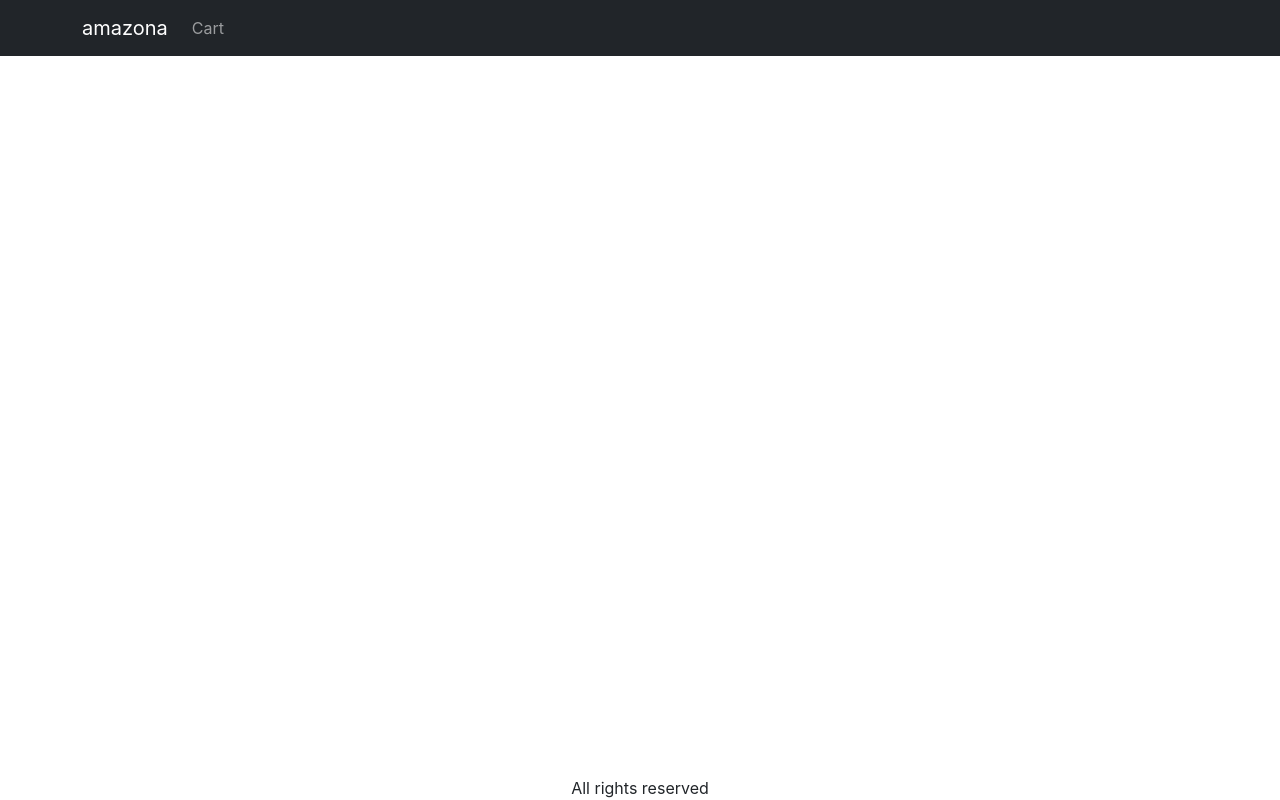
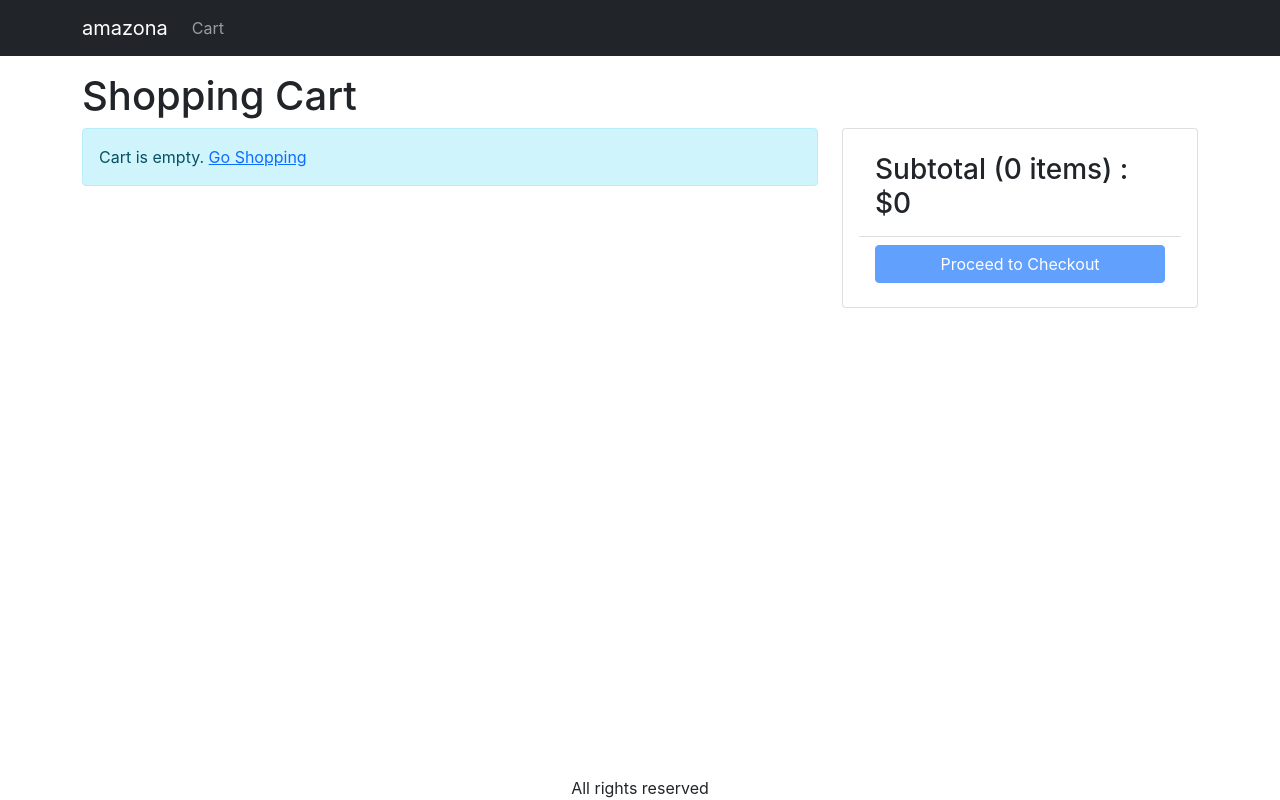
Before and after one commit to waliullahcoder/mern-e-commerce, a React (Create React App) app in the folder frontend/: page /cart in a window 1280 px wide. Built offline with nearby package versions, Linux system fonts and the light colour scheme.

Commit message:
Part12: Create-Cart-Screen

```diff
--- a/frontend/src/App.js
+++ b/frontend/src/App.js
@@ -1,6 +1,7 @@
 import { BrowserRouter, Link, Route, Routes } from 'react-router-dom';
 import HomeScreen from './screens/HomeScreen';
 import ProductScreen from './screens/ProductScreen';
+import CartScreen from './screens/CartScreen';
 import Navbar from 'react-bootstrap/Navbar';
 import Container from 'react-bootstrap/Container';
 import { LinkContainer } from 'react-router-bootstrap';
@@ -40,6 +41,7 @@ function App() {
         <Container className="mt-3">
             <Routes>
               <Route path="/product/:slug" element={<ProductScreen />} />
+              <Route path="/cart" element={<CartScreen />} />
               <Route path="/" element={<HomeScreen />} />
             </Routes>
           </Container>
--- a/frontend/src/index.css
+++ b/frontend/src/index.css
@@ -27,6 +27,9 @@ main {
   background-color: #f0c040;
   color: #000000;
 }
+.img-thumbnail {
+  height: 80px;
+}
 .rating span {
   color: #ffc000;
 }
--- /dev/null
+++ b/frontend/src/screens/CartScreen.js
@@ -0,0 +1,96 @@
+import { useContext } from 'react';
+import { Store } from '../Store';
+import { Helmet } from 'react-helmet-async';
+import Row from 'react-bootstrap/Row';
+import Col from 'react-bootstrap/Col';
+import MessageBox from '../components/MessageBox';
+import ListGroup from 'react-bootstrap/ListGroup';
+import Button from 'react-bootstrap/Button';
+import Card from 'react-bootstrap/Card';
+import { Link } from 'react-router-dom';
+
+export default function CartScreen() {
+  const { state} = useContext(Store);
+  const {
+    cart: { cartItems },
+  } = state;
+
+  return (
+    <div>
+      <Helmet>
+        <title>Shopping Cart</title>
+      </Helmet>
+      <h1>Shopping Cart</h1>
+      <Row>
+        <Col md={8}>
+          {cartItems.length === 0 ? (
+            <MessageBox>
+              Cart is empty. <Link to="/">Go Shopping</Link>
+            </MessageBox>
+          ) : (
+            <ListGroup>
+              {cartItems.map((item) => (
+                <ListGroup.Item key={item._id}>
+                  <Row className="align-items-center">
+                    <Col md={4}>
+                      <img
+                        src={item.image}
+                        alt={item.name}
+                        className="img-fluid rounded img-thumbnail"
+                      ></img>{' '}
+                      <Link to={`/product/${item.slug}`}>{item.name}</Link>
+                    </Col>
+                    <Col md={3}>
+                      <Button variant="light" disabled={item.quantity === 1}>
+                        <i className="fas fa-minus-circle"></i>
+                      </Button>{' '}
+                      <span>{item.quantity}</span>{' '}
+                      <Button
+                        variant="light"
+                        disabled={item.quantity === item.countInStock}
+                      >
+                        <i className="fas fa-plus-circle"></i>
+                      </Button>
+                    </Col>
+                    <Col md={3}>${item.price}</Col>
+                    <Col md={2}>
+                      <Button variant="light">
+                        <i className="fas fa-trash"></i>
+                      </Button>
+                    </Col>
+                  </Row>
+                </ListGroup.Item>
+              ))}
+            </ListGroup>
+          )}
+        </Col>
+        <Col md={4}>
+          <Card>
+            <Card.Body>
+              <ListGroup variant="flush">
+                <ListGroup.Item>
+                  <h3>
+                    Subtotal ({cartItems.reduce((a, c) => a + c.quantity, 0)}{' '}
+                    items) : $
+                    {cartItems.reduce((a, c) => a + c.price * c.quantity, 0)}
+                  </h3>
+                </ListGroup.Item>
+                <ListGroup.Item>
+                  <div className="d-grid">
+                    <Button
+                      type="button"
+                      variant="primary"
+                      disabled={cartItems.length === 0}
+                    >
+                      Proceed to Checkout
+                    </Button>
+                  </div>
+                </ListGroup.Item>
+              </ListGroup>
+            </Card.Body>
+          </Card>
+        </Col>
+      </Row>
+    </div>
+  );
+}
--- a/frontend/src/screens/ProductScreen.js
+++ b/frontend/src/screens/ProductScreen.js
@@ -1,6 +1,6 @@
 import axios from 'axios';
 import { useContext, useEffect, useReducer } from 'react';
-import { useParams } from 'react-router-dom';
+import { useNavigate, useParams } from 'react-router-dom';
 import Row from 'react-bootstrap/Row';
 import Col from 'react-bootstrap/Col';
 import { Helmet } from 'react-helmet-async';
@@ -26,6 +26,7 @@ const reducer = (state, action) => {
   }
 };
 function ProductScreen() {
+  const navigate = useNavigate();
   const params = useParams();
   const { slug } = params;
   const [{ loading, error, product }, dispatch] = useReducer(reducer, {
@@ -60,6 +61,7 @@ const addToCartHandler = async () => {
     type: 'CART_ADD_ITEM',
     payload: { ...product, quantity },
   });
+  navigate('/cart');
 };
 
 return loading ? (
```
